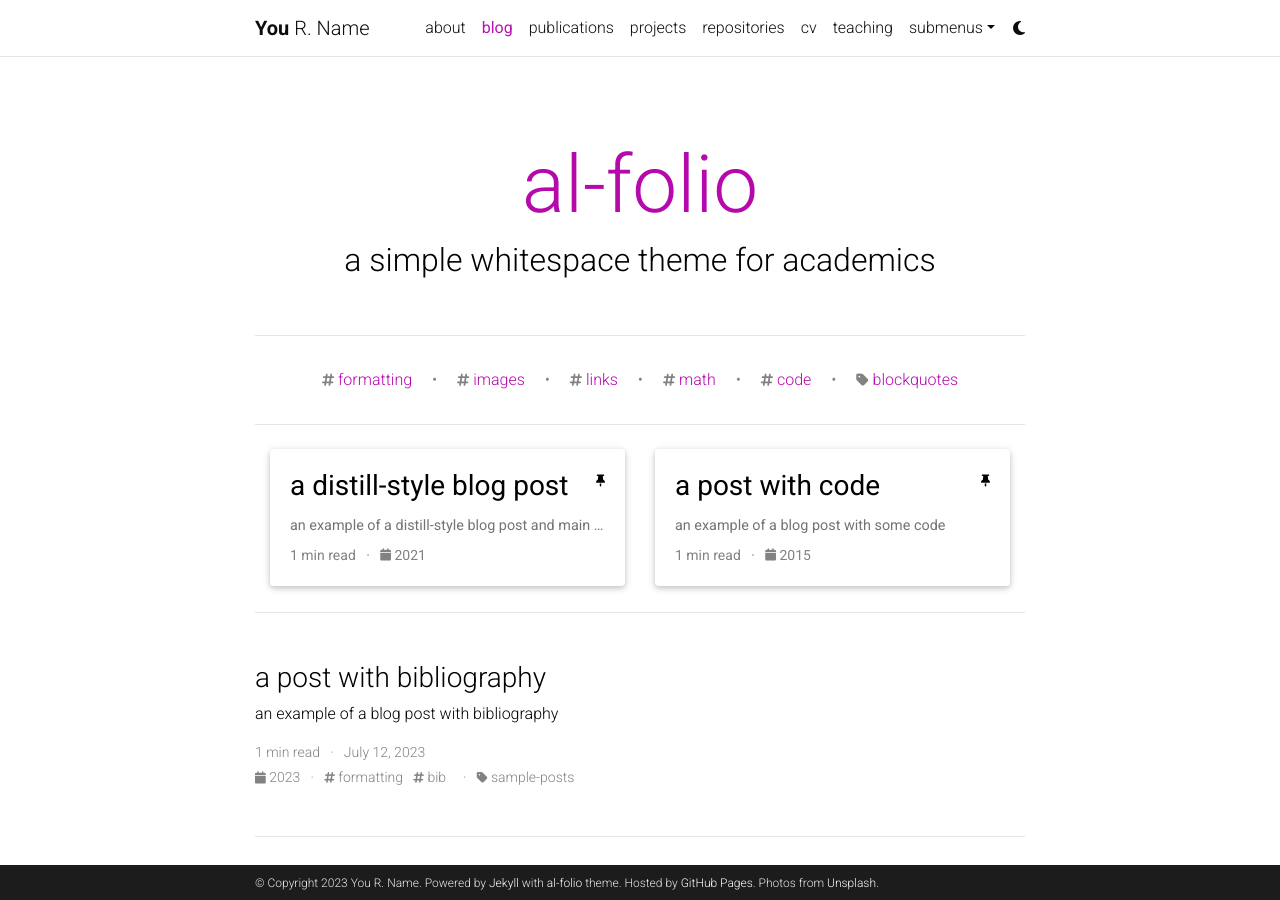
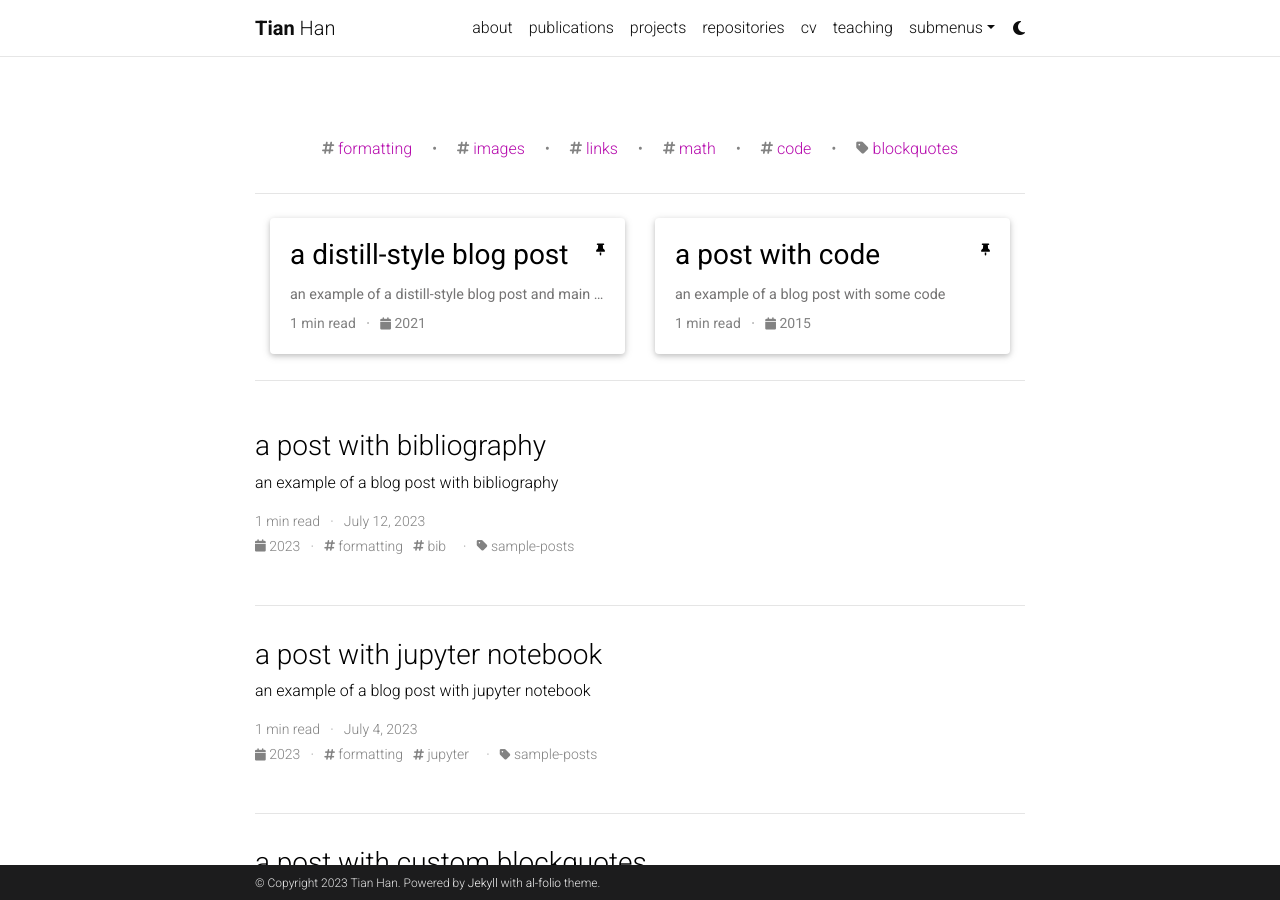
Before and after one commit to thanacademic/thanacademic.github.io, a Jekyll site: the page built from blog/index.html, in a window 1280 px wide and 900 px high. Built offline with Jekyll 4.4.1, drawn with Linux system fonts in a browser that asks for light colours; the list of posts is cut into pages by our own code; comment, search, counter and statistics services are not loaded; a style sheet for code colours, icons or effects is not loaded.

Commit message:
Update _config.yml

```diff
--- a/_config.yml
+++ b/_config.yml
@@ -3,23 +3,21 @@
 # -----------------------------------------------------------------------------
 
 title: blank # the website title (if blank, full name will be used instead)
-first_name: You
-middle_name: R.
-last_name: Name
-email: you@example.com
+first_name: Tian
+middle_name:
+last_name: Han
+email: than6@stevens.edu
 description: > # the ">" symbol means to ignore newlines until "footer_text:"
-  A simple, whitespace theme for academics. Based on [*folio](https://github.com/bogoli/-folio) design.
+  Tian Han's personal website for academic use.
 footer_text: >
   Powered by <a href="https://jekyllrb.com/" target="_blank">Jekyll</a> with <a href="https://github.com/alshedivat/al-folio">al-folio</a> theme.
-  Hosted by <a href="https://pages.github.com/" target="_blank">GitHub Pages</a>.
-  Photos from <a href="https://unsplash.com" target="_blank">Unsplash</a>.
 keywords: jekyll, jekyll-theme, academic-website, portfolio-website  # add your own keywords or leave empty
 
 lang: en # the language of your site (for example: en, fr, cn, ru, etc.)
 icon: ⚛️  # the emoji used as the favicon (alternatively, provide image name in /assets/img/)
 
-url: https://alshedivat.github.io # the base hostname & protocol for your site
-baseurl: /al-folio # the subpath of your site, e.g. /blog/
+url: https://thanacademic.github.io # the base hostname & protocol for your site
+baseurl: #/al-folio # the subpath of your site, e.g. /blog/
 last_updated: false # set to true if you want to display last updated in the footer
 impressum_path:  # set to path to include impressum link in the footer, use the same path as permalink in a page, helps to conform with EU GDPR
 
@@ -45,7 +43,7 @@
 # will use title and url fields
 # Take a look to https://github.com/jekyll/jekyll-feed for more customization
 
-rss_icon: true
+rss_icon: false
 
 # -----------------------------------------------------------------------------
 # Layout
@@ -73,11 +71,11 @@
 
 github_username: # your GitHub user name
 gitlab_username: # your GitLab user name
-twitter_username: # your Twitter handle
+twitter_username: TianHan10 # your Twitter handle
 mastodon_username: # your mastodon instance+username in the format instance.tld/@username
 linkedin_username: # your LinkedIn user name
 telegram_username: # your Telegram user name
-scholar_userid: # your Google Scholar ID
+scholar_userid: Qtvu5t4AAAAJ&hl=zh-CN # your Google Scholar ID
 semanticscholar_id: # your Semantic Scholar ID
 whatsapp_number: # your WhatsApp number (full phone number in international format. Omit any zeroes, brackets, or dashes when adding the phone number in international format.)
 orcid_id: # your ORCID ID
@@ -93,7 +91,7 @@
 keybase_username: # your keybase user name
 wikidata_id: # your wikidata id
 wikipedia_id: # your wikipedia id (Case sensitive)
-dblp_url: # your DBLP profile url
+dblp_url: https://dblp.org/pid/65/4065-1.html # your DBLP profile url
 stackoverflow_id: # your stackoverflow id
 kaggle_id: # your kaggle id
 lastfm_id: # your lastfm id
@@ -107,7 +105,7 @@
 zotero_username: # your zotero username
 
 contact_note: >
-  You can even add a little note about which of these is the best way to reach you.
+
 
 # -----------------------------------------------------------------------------
 # Analytics and search engine verification
@@ -123,10 +121,10 @@
 # Blog
 # -----------------------------------------------------------------------------
 
-blog_name: al-folio # blog_name will be displayed in your blog page
-blog_nav_title: blog # your blog must have a title for it to be displayed in the nav bar
-blog_description: a simple whitespace theme for academics
-permalink: /blog/:year/:title/
+blog_name:  # blog_name will be displayed in your blog page
+blog_nav_title:  # your blog must have a title for it to be displayed in the nav bar
+blog_description:
+#permalink: /blog/:year/:title/
 
 # Pagination
 pagination:
@@ -274,8 +272,8 @@
 
 scholar:
 
-  last_name: [Einstein]
-  first_name: [Albert, A.]
+  last_name: [Han]
+  first_name: [Tian]
 
   style: apa
   locale: en
@@ -301,13 +299,13 @@
 
 badges: # Display different badges for your publications
   altmetric_badge: true # Altmetric badge (https://www.altmetric.com/products/altmetric-badges/)
-  dimensions_badge: true # Dimensions badge (https://badge.dimensions.ai/)
+  dimensions_badge: false # Dimensions badge (https://badge.dimensions.ai/)
 
 # Filter out certain bibtex entry keywords used internally from the bib output
 filtered_bibtex_keywords: [abbr, abstract, arxiv, bibtex_show, html, pdf, selected, supp, blog, code, poster, slides, website, preview, altmetric]
 
 # Maximum number of authors to be shown for each publication (more authors are visible on click)
-max_author_limit: 3  # leave blank to always show all authors
+max_author_limit:   # leave blank to always show all authors
 more_authors_animation_delay: 10  # more authors are revealed on click using animation; smaller delay means faster animation
 
 
```
